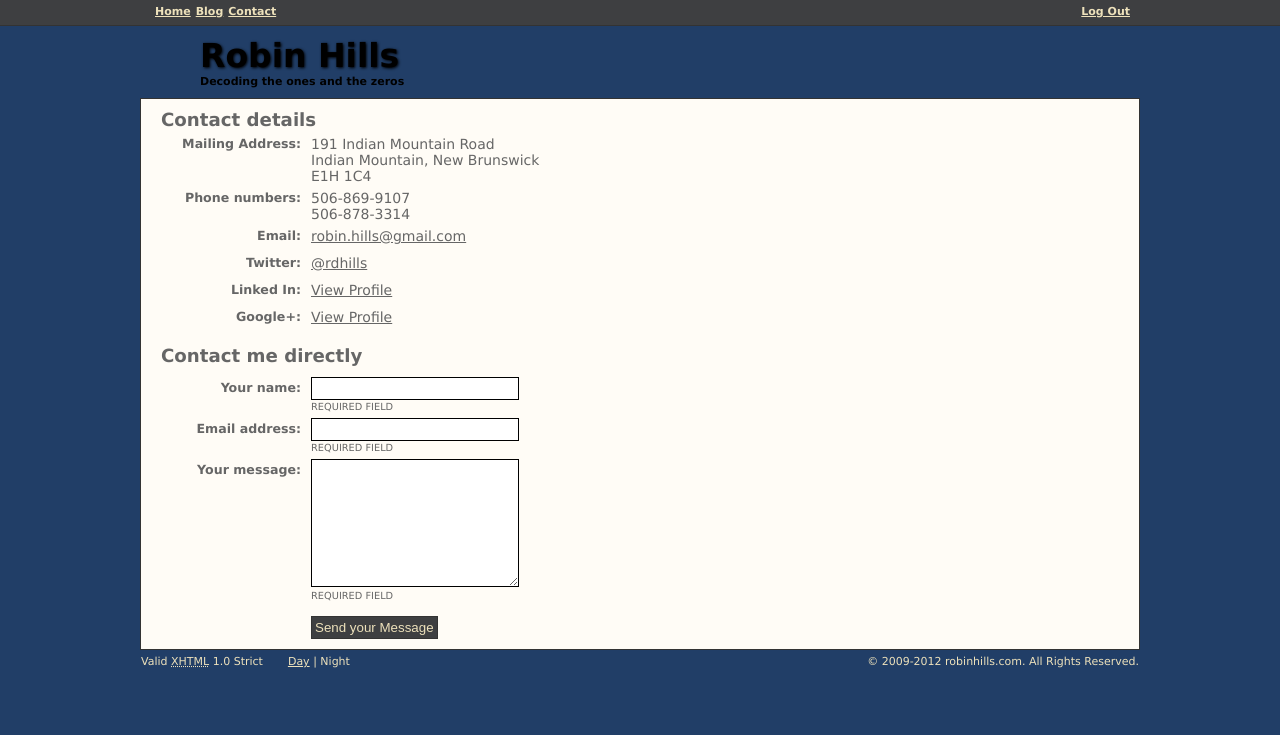
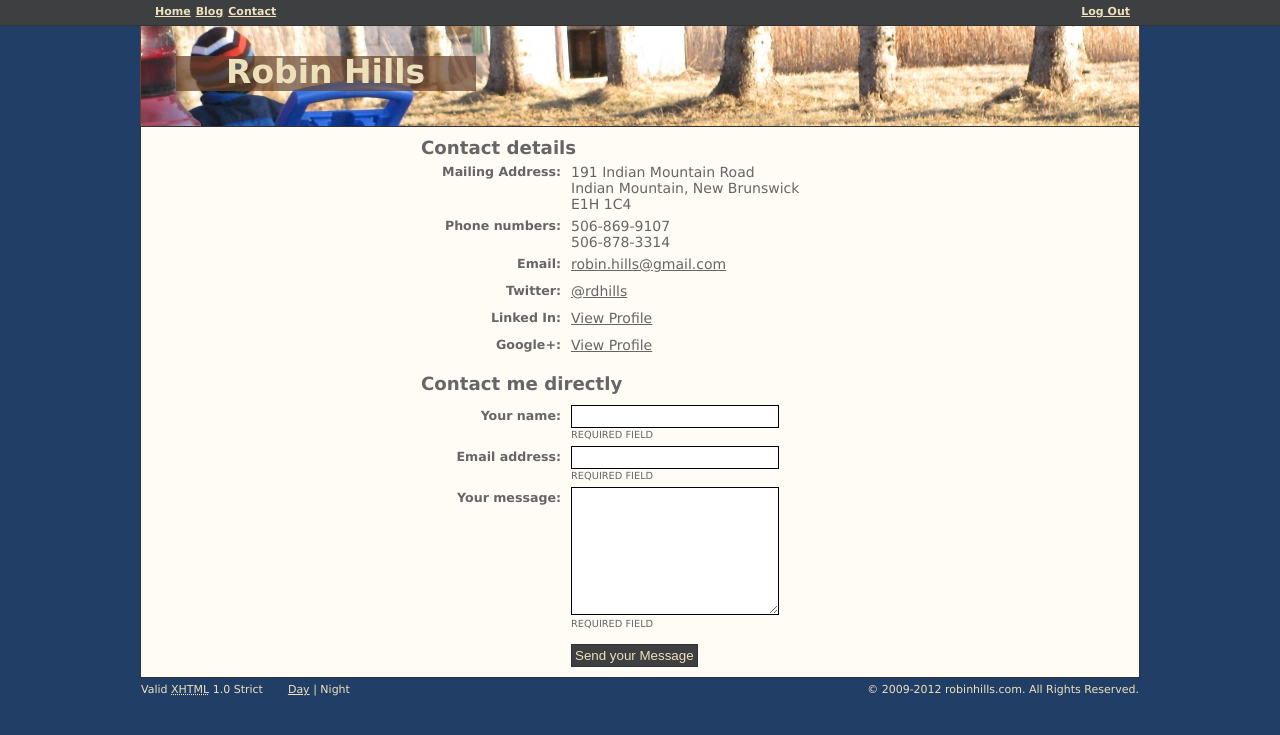
Before and after one commit to hillsrobin/RobinHills.com, a PHP site: page /docroot/contact.php in a window 1280 px wide. Shown: the top 735 px of the page. Run offline with PHP 8.4, Linux system fonts and the light colour scheme; a user stored in the database is signed in.

Commit message:
Add new header and readjust primary colors

```diff
--- a/docroot/css/design.css
+++ b/docroot/css/design.css
@@ -1,12 +1,12 @@
 body{
-	background-color: #d76529;
+	background-color: #c69b66;
 	color: #666;
 }
 a{
 	color: #666;
 }
 #premast{
-	background-color: #c94326;
+	background-color: #A28053;
 	border-color: #64412d;
 	color: #ede1bb;
 }
@@ -15,7 +15,16 @@
 	color: #ede1bb;
 }
 #top{
-	color: #000;
+	color: #ede1bb;
+	border-color: #64412d;
+	background: #fff url('../images/head_01.jpg');
+	cursor: pointer;
+}
+#top .box{
+	background-color: #64412d;
+	-ms-filter: "progid:DXImageTransform.Microsoft.Alpha(Opacity=75)";
+	opacity: 0.7;
+
 }
 #content .index .infobox span:hover{
 	color: #000;
--- a/docroot/css/layout.css
+++ b/docroot/css/layout.css
@@ -63,11 +63,23 @@
 	width: 1000px;
 }
 #top{
-	padding: 10px 0px;
+	height: 100px;
+	border-width: 0px 1px 0px 1px;
+	border-style: solid;
+	width: 998px;
+	overflow: hidden;
 }
-#top div{
+#top .box{
+	width: 300px;
+	height: 35px;
 	position: relative;
-	left: 60px;
+	top: 30px;
+	left: 35px;
+}
+#top .myname{
+	position: relative;
+	top: -9px;
+	left: 85px;
 }
 .login_box .username,
 .login_box .password,
@@ -119,8 +131,9 @@
 	padding: 0px 0px 10px 0px;
 }
 #content .right{
-	float: right;
+	float: left;
 	width: 255px;
+	padding-right: 10px;
 }
 #content .bin{
 	float: left;
@@ -136,9 +149,9 @@
 	padding-left: 0px;
 }
 #content .left{
-	float: left;
-	width: 693px;
-	padding-left: 10px;
+	float: right;
+	width: 703px;
+	padding-right: 5px;
 }
 #content .index .primary{
 	width: 205px;
--- a/docroot/css/typography.css
+++ b/docroot/css/typography.css
@@ -38,11 +38,8 @@
 	font-size: 0.8em;
 	text-transform: uppercase;
 }
-#top .myname{
+#top div{
 	font-size: 3.0em;
-	text-shadow:1px 1px 3px #000;
-}
-#top div{
 	font-weight: bold;
 }
 #content .tagline{
--- a/docroot/javascript/inc_scripts_common.js
+++ b/docroot/javascript/inc_scripts_common.js
@@ -26,6 +26,10 @@
 
 		cloudInit(document.getElements(".cloudbox span"),"{exp} years");
 		cloudInit(document.getElements(".skillbox span"),"{exp}%");
+
+		document.getElement("#top").addEvent('click',function(){
+				window.location.href='/';
+		});
 
 });
 
--- a/inc_design/inc_default_head.php
+++ b/inc_design/inc_default_head.php
@@ -1,7 +1,6 @@
 	<meta http-equiv="Content-Type" content="text/html; charset=utf-8" />
 	<meta http-equiv="Content-Style-Type" content="text/css" />
 	<meta http-equiv="Content-Script-Type" content="text/javascript" />
-	<meta http-equiv="X-UA-Compatible" content="IE=7" />
 	<meta name="Robots" content="index,follow" />
 	<meta name="country" content="Canada" />
 	<meta name="description" content="Robin Hills' personal slice of the web that is the home of his blog, resume and portfolio."/>
--- a/inc_design/inc_default_header_masthead.php
+++ b/inc_design/inc_default_header_masthead.php
@@ -1,5 +1,5 @@
 <!--<div id="masthead"><img src="images/header_<?PHP echo $theme->getName();?>.jpg" alt="robinhills.com" title="robinhills.com"/></div>-->
 <div id="top">
+	<div class="box"></div>
 	<div class="myname">Robin Hills</div>
-	<div class="mytag">Decoding the ones and the zeros</div>
 </div>
```
Also changed, not shown: docroot/images/head_01.jpg (added).
